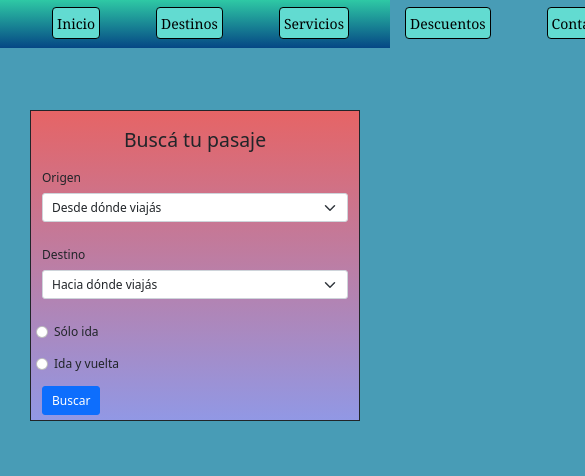
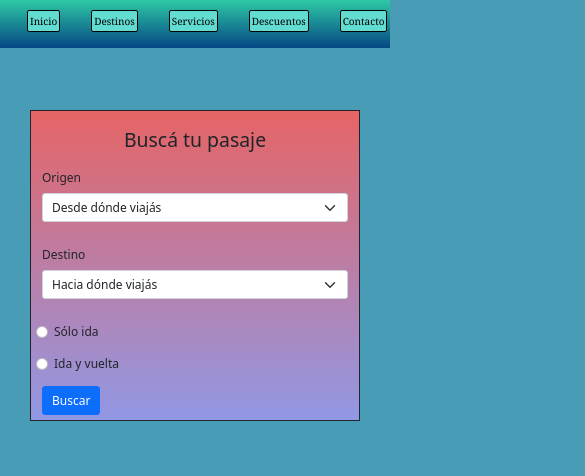
Before and after one commit to maximoemira/MiraViajesSRLMaximoEmilianoMira, a website: page index.html in a window 390 px wide. Shown: the part 92-568 px from the top of the page, 585 px wide, since content can reach past the window. Drawn offline with nearby package versions, Linux system fonts and the light colour scheme; a web font is replaced by a local one.

Commit message:
Proyecto Final - Responsive

```diff
--- a/scss/origen.scss
+++ b/scss/origen.scss
@@ -43,12 +43,11 @@ nav {
     justify-content: space-between;
 
     li {
-      margin-top: 1px;
+      margin-top: 4px;
       padding: 8px 3px;
       list-style: none;
       font-family: Cambria, Cochin, Georgia, Times, "Times New Roman", serif;
       font-size: 1rem;
-      margin-left: 25px;
       margin-right: 25px;
 
       a {
@@ -57,11 +56,11 @@ nav {
           color: #000000;
           background-color: rgb(98, 219, 209);
           border: 1px solid #000000;
-          border-radius: 4px;
-          padding: 4px;
+          border-radius: 2px;
+          padding: 2px;
           cursor: pointer;
-          height:32px;
-          font-size: 14px;
+          height:22px;
+          font-size: 10px;
           transition: all 0.2s ease-in-out;
           }
           button:hover {
```
Also changed, not shown: css/estilos.css.
